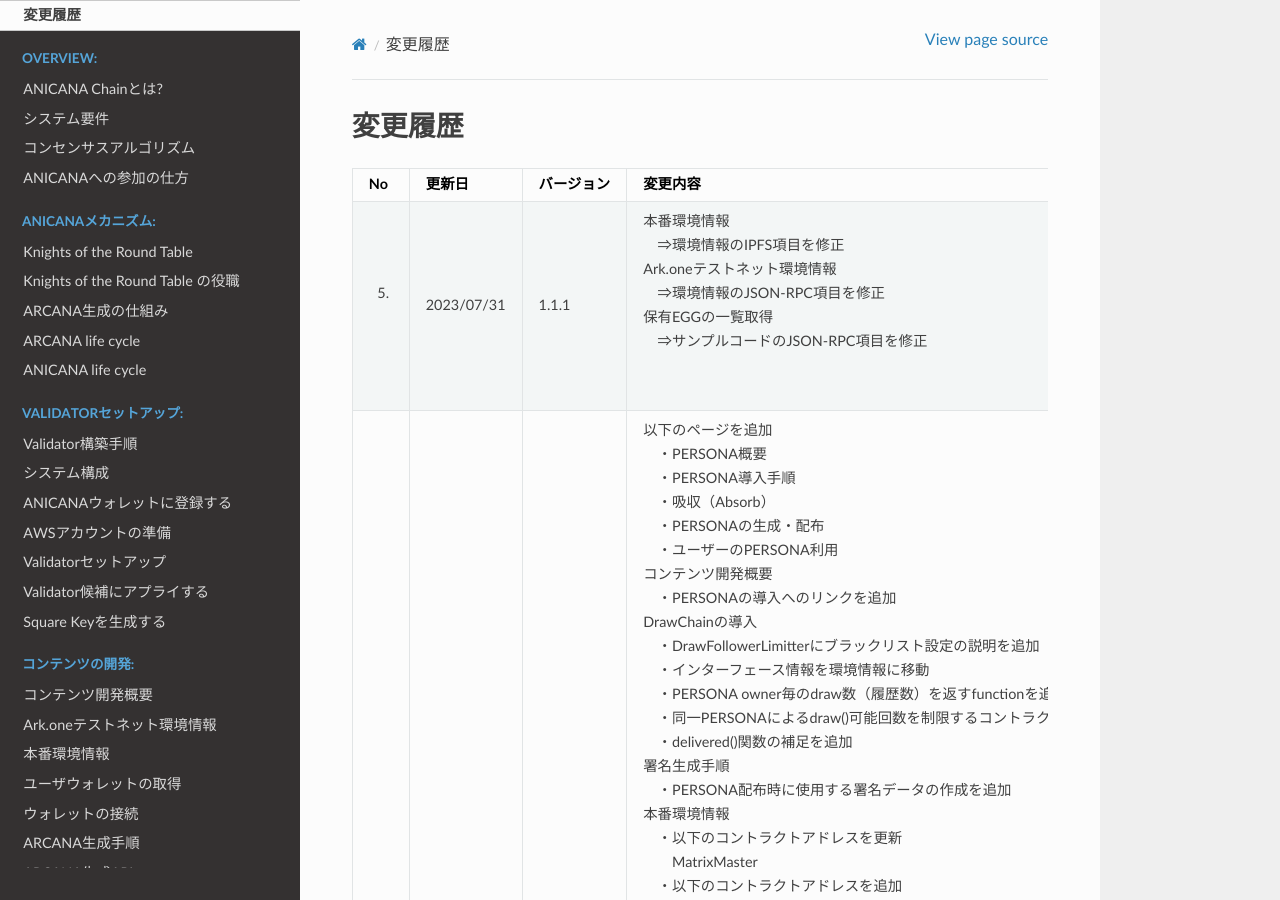
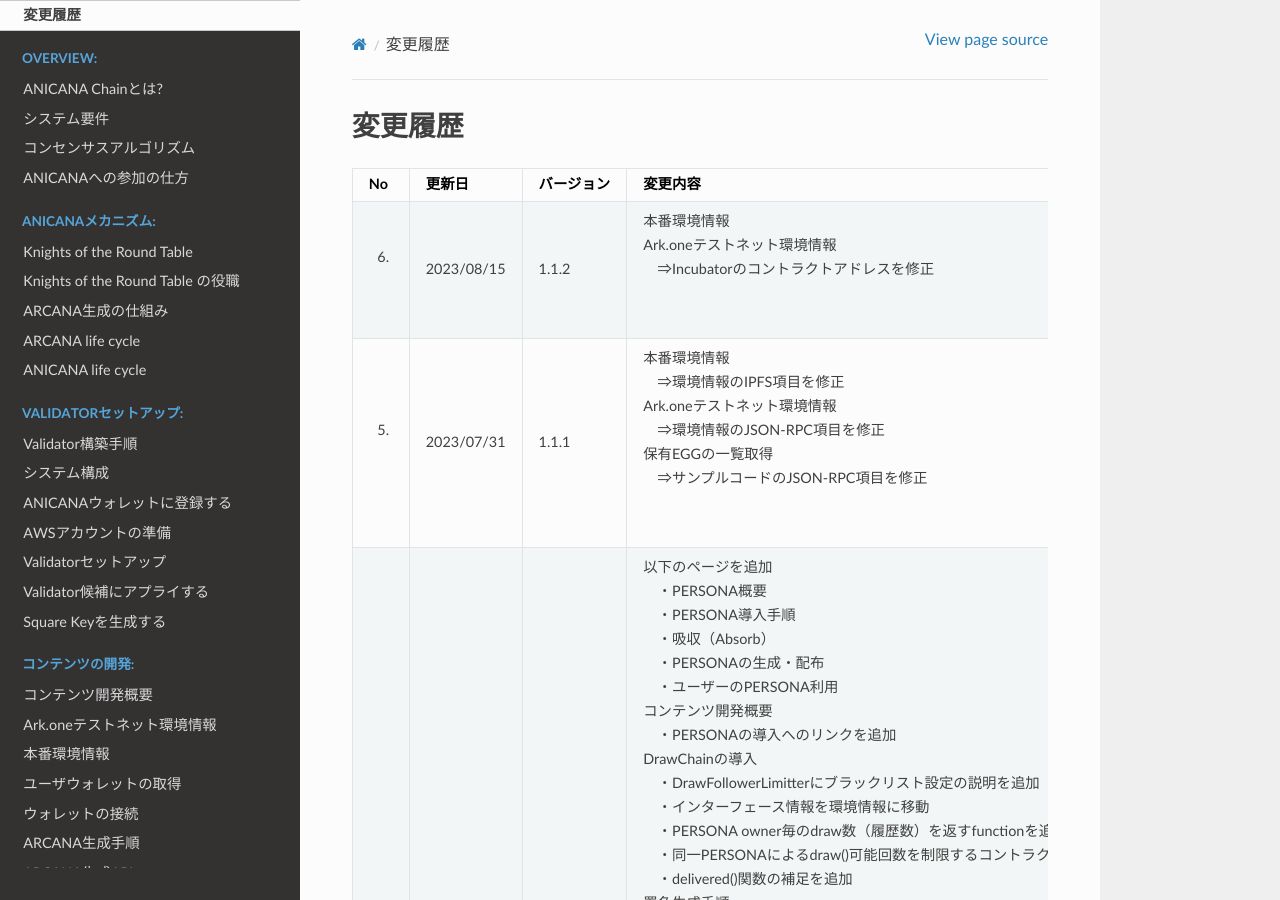
Before and after one commit to Orange-Code-Project/anicana-docs, a Sphinx documentation site: the page built from source/change-history/change-history.rst, in a window 1280 px wide and 900 px high. Built offline with Sphinx 7.4.7 and the Read the Docs theme 2.0.0, drawn with Linux system fonts in a browser that asks for light colours.

Commit message:
[update]
本番環境情報
 Ark.oneテストネット環境情報
　⇒Incubatorのコントラクトアドレスを修正

```diff
--- a/source/change-history/change-history.rst
+++ b/source/change-history/change-history.rst
@@ -7,6 +7,10 @@
     :align: center
 
     "No", "更新日", "バージョン", "変更内容"
+    "6.", "2023/08/15", "1.1.2", "| 本番環境情報
+    | Ark.oneテストネット環境情報
+    | 　⇒Incubatorのコントラクトアドレスを修正
+    | 　"
     "5.", "2023/07/31", "1.1.1", "| 本番環境情報
     | 　⇒環境情報のIPFS項目を修正
     | Ark.oneテストネット環境情報
--- a/source/game-development/main-environment.rst
+++ b/source/game-development/main-environment.rst
@@ -34,7 +34,7 @@
     Decomposer,                 0x73FD0678B2cD71be54EFBE069489a498Fdf820D2
     Egg,                        0x9c382dd80F9D0865a7fC0953BaB6EdDb186FBaBa
     EggBuilder,                 0x4cA9451003aD629e47d0C47d1164d6B66693811d
-    Incubator,                  0x46eaeBB59a49C4D2363e6a7134710D943AF1aAEb
+    Incubator,                  0xb8726FE32cE1E0163b478b1ceeb0170CCFeA0794
     MatrixMaster,               0xAfC75DD63b30c55a3610ffa447c98c8c88CA1d0c
     Shard,                      0xD1cF6C92DE56C791e036fA4d21914213c6CBaC8a
     Square,                     0x52AB107d2c3Fb91aE2028d72105Aa8Bb5C55E667
--- a/source/game-development/test-environment.rst
+++ b/source/game-development/test-environment.rst
@@ -39,7 +39,7 @@
     Decomposer,                 0x837B0315d7dCB5ffaAc91b2dC085528c1fF75CE0
     Egg,                        0x266Dc32CeabC06bC54469E8FAd9bE65efAfb66E8
     EggBuilder,                 0xEcA31401263042B2Ec98457D0Ae1CaB9064f948E
-    Incubator,                  0x2F690711703Bc81ce48d549e478282d7492d2895
+    Incubator,                  0x9C4EE916C997A469802A3F91ff729350A708C1cF
     MatrixMaster,               0x39BaC9943e4266096854029141867592E7958D3F
     Shard,                      0x4Ca7323b9fB0EEc64ff23De4dCC67f434626FcEd
     Square,                     0x8D3c73943b5ec3b64aeA43CD197F4214b0E70C38
```
